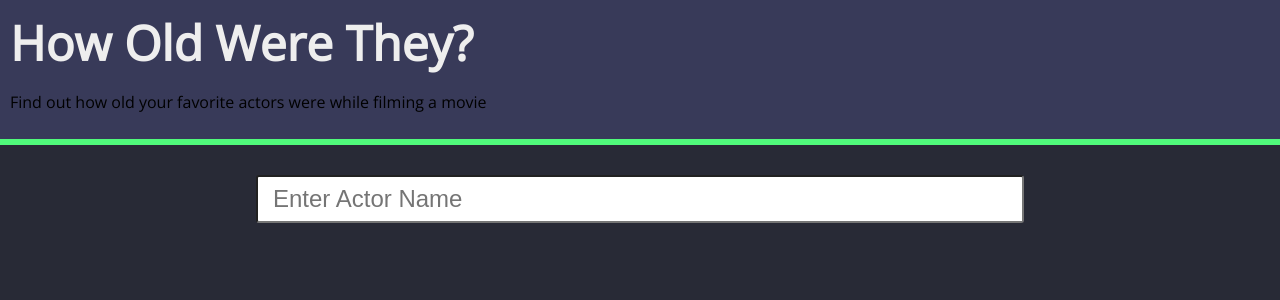
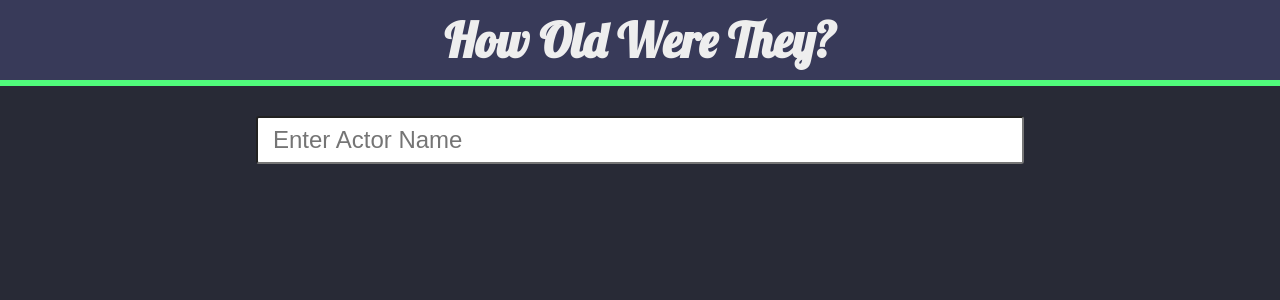
Before and after one commit to JKaram/How-Old-Were-They, a React (Create React App) app: page / in a window 1280 px wide. Shown: the top 300 px of the page. Built offline with nearby package versions, Linux system fonts and the light colour scheme.

Commit message:
style header

```diff
--- a/src/components/common/Actor.js
+++ b/src/components/common/Actor.js
@@ -13,7 +13,7 @@ const Wrapper = styled.div`
   border: 5px solid ${(p) => p.theme.header};
 
   &:hover {
-    border: 5px solid ${(p) => p.theme.cyan};
+    border: 5px solid ${(p) => p.theme.pink};
   }
   cursor: pointer;
 
--- a/src/components/common/Header.js
+++ b/src/components/common/Header.js
@@ -15,7 +15,6 @@ export function Header() {
   return (
     <Wrapper>
       <Title>How Old Were They?</Title>
-      <p>Find out how old your favorite actors were while filming a movie</p>
     </Wrapper>
   );
 }
--- a/src/components/common/Info.js
+++ b/src/components/common/Info.js
@@ -12,7 +12,7 @@ const Footer = styled.footer`
   font-weight: bold;
 
   .name {
-    font-size: 1.5em;
+    font-size: 100%;
   }
 `;
 
--- a/src/components/common/Title.js
+++ b/src/components/common/Title.js
@@ -3,8 +3,9 @@ import styled from "styled-components";
 const Title = styled.h1`
   margin: 0;
   color: #eee;
-  font-family: "Open Sans", cursive;
+  font-family: "Lobster", cursive;
   font-size: 3rem;
+  text-align: center;
 `;
 
 export { Title };
```
